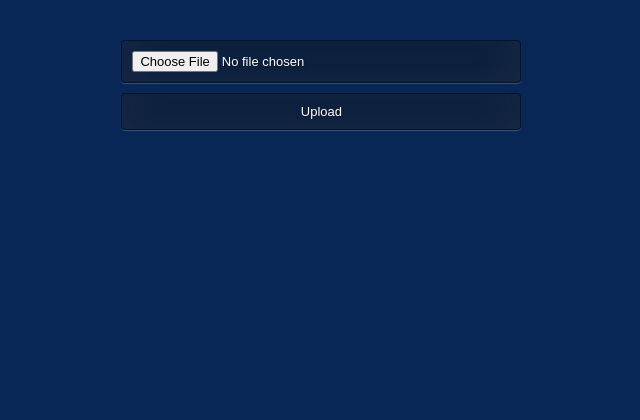
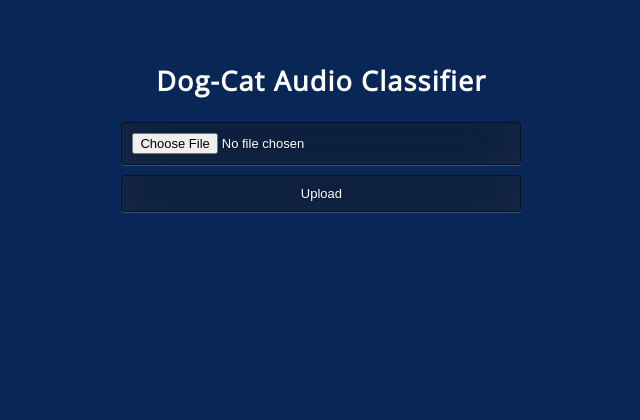
Before and after one commit to AbhinavGor/dog-cat-audio-classifier, a Flask app: page / in a window 1280 px wide. Shown: the top 420 px of the page, without its empty margins (365-1005 px from the left). Run offline with Flask 2, Linux system fonts and the light colour scheme.

Commit message:
added heading

```diff
--- a/static/css/style.css
+++ b/static/css/style.css
@@ -14,7 +14,7 @@
 html { width: 100%; height:100%;  }
 
 body {
-	width: 100%;
+	width: 100vw;
 	height:1000px;
 	font-family: 'Open Sans', sans-serif;
 	background: #092756;
@@ -22,7 +22,7 @@ body {
 	font-size: 18px;
 	text-align:center;
 	letter-spacing:1.2px;
-	 overflow-y: scroll !important;
+	overflow-y: auto !important;
     overflow-x: hidden;
 
 }
--- a/templates/index.html
+++ b/templates/index.html
@@ -9,27 +9,20 @@
   <link href='https://fonts.googleapis.com/css?family=Hind:300' rel='stylesheet' type='text/css'>
   <link href='https://fonts.googleapis.com/css?family=Open+Sans+Condensed:300' rel='stylesheet' type='text/css'>
   <link rel="stylesheet" href="{{ url_for('static', filename='css/style.css') }}">
-
 </head>
-
 <body>
   <div class="login">
     <div>
-
     </div>
-
+    <h2>Dog-Cat Audio Classifier</h2>
     <!-- Main Input For Receiving Query to our ML -->
     <form action="{{ url_for('predict')}}"method="post" enctype=multipart/form-data>
     	<input type=file name=file />
       <input type=submit value="Upload" />
     </form>
-
     <br>
     <br>
     {{ prediction_text }}
-
   </div>
-
-
 </body>
 </html>
```
Lines whose indentation alone changed are shown as unchanged.
